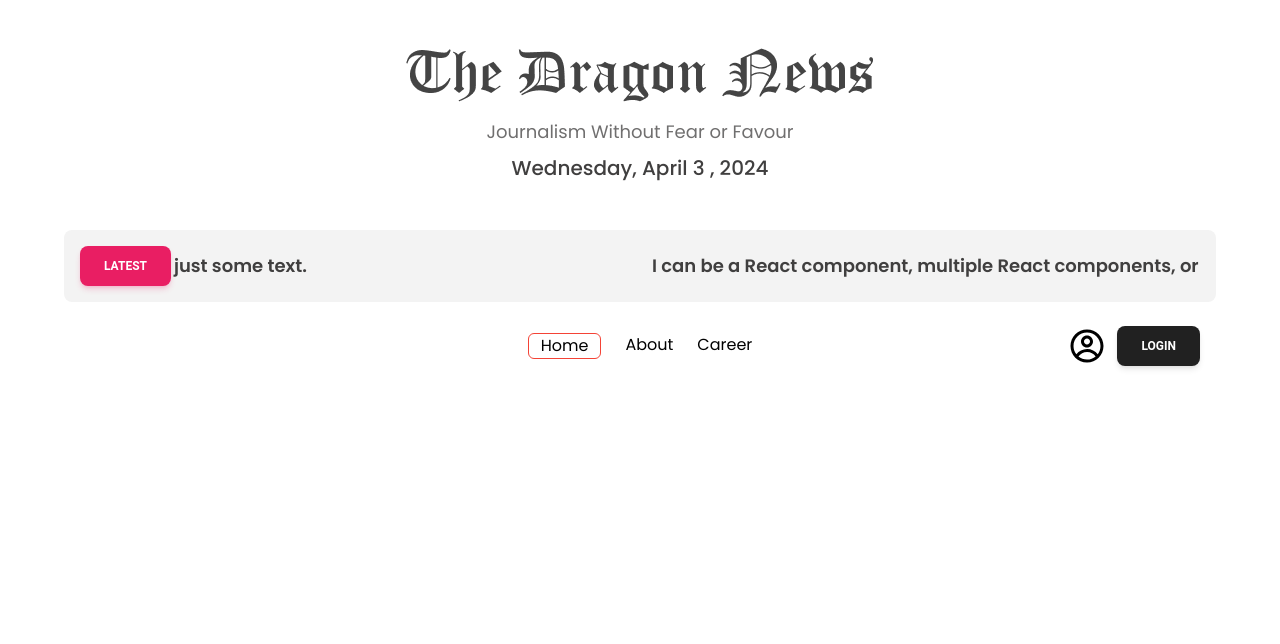
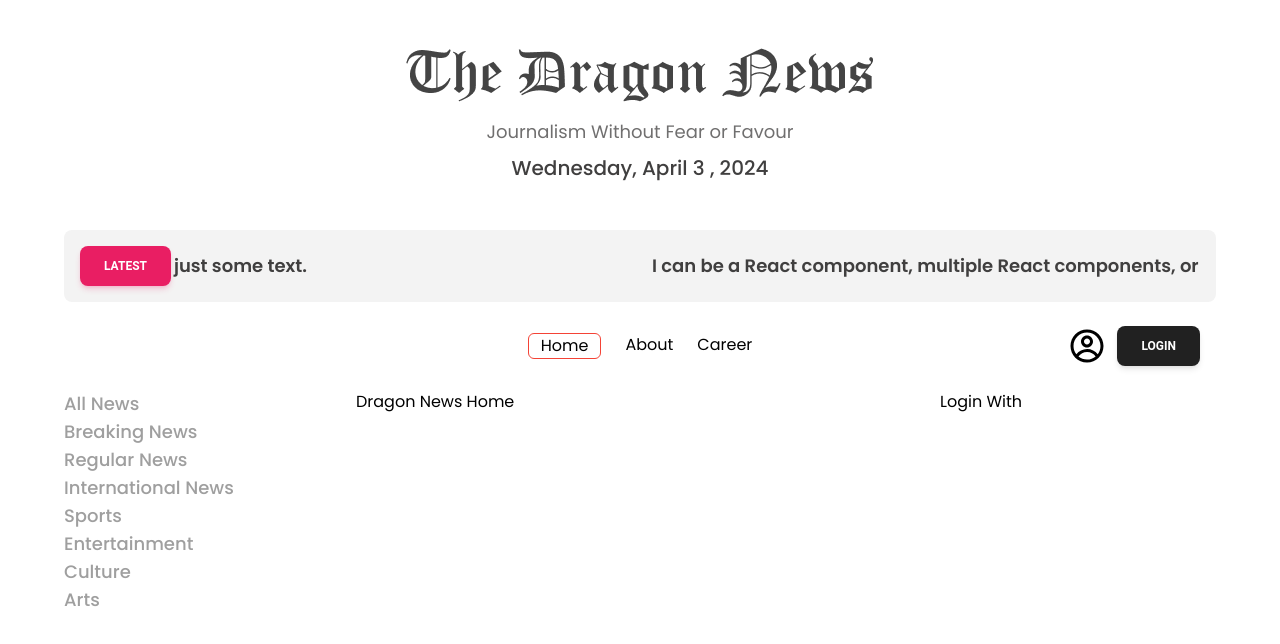
Before and after one commit to Asad9340/News-Wave, a React (Vite) app: page / in a window 1280 px wide. Shown: the top 644 px of the page. Built offline with nearby package versions, Linux system fonts and the light colour scheme.

Commit message:
added left side in the main section

```diff
--- /dev/null
+++ b/src/Hooks/useCategories.jsx
@@ -0,0 +1,15 @@
+import { useEffect, useState } from "react"
+
+function useCategories() {
+  const [categories, setCategories] = useState([])
+  useEffect(() => {
+    (async() => {
+      const res = await fetch('./categories.json')
+      const data = await res.json();
+      setCategories(data);
+    })()
+  },[])
+  return categories;
+}
+
+export default useCategories
--- a/src/Pages/Home/Home.jsx
+++ b/src/Pages/Home/Home.jsx
@@ -1,13 +1,15 @@
 import BreakingNews from "../../components/BreakingNews"
 import Navbar from "../../components/Navbar"
 import TopBar from "../../components/TopBar"
+import MainSection from "./MainSection/MainSection"
 
 function Home() {
   return (
     <div>
       <TopBar />
       <BreakingNews />
-      <Navbar/>
+      <Navbar />
+      <MainSection/>
     </div>
   )
 }
--- /dev/null
+++ b/src/Pages/Home/MainSection/LeftSection.jsx
@@ -0,0 +1,22 @@
+import { NavLink } from 'react-router-dom';
+import useCategories from '../../../Hooks/useCategories';
+
+function LeftSection() {
+  const categories = useCategories();
+  console.log(categories);
+  return (
+    <div>
+      {categories.map(category => (
+        <div key={category.id} className="text-lg font-medium text-[#9F9F9F]">
+          <NavLink
+            // className={({ isActive }) => (isActive ? 'py-4 bg-[#E7E7E7]' : 'bg-[#fff]')}
+          >
+            {category.name}
+          </NavLink>
+        </div>
+      ))}
+    </div>
+  );
+}
+
+export default LeftSection;
--- /dev/null
+++ b/src/Pages/Home/MainSection/MainSection.jsx
@@ -0,0 +1,21 @@
+import LeftSection from "./LeftSection"
+import MiddleSection from "./MiddleSection"
+import RightSection from "./RightSection"
+
+function MainSection() {
+  return (
+    <div className="grid gap-4 grid-cols-4 my-6">
+      <div>
+      <LeftSection />
+      </div>
+      <div className="col-span-2">
+      <MiddleSection  />
+      </div>
+      <div>
+      <RightSection/>
+      </div>
+    </div>
+  )
+}
+
+export default MainSection
--- /dev/null
+++ b/src/Pages/Home/MainSection/MiddleSection.jsx
@@ -0,0 +1,10 @@
+
+function MiddleSection() {
+  return (
+    <div>
+      <h2>Dragon News Home</h2>
+    </div>
+  );
+}
+
+export default MiddleSection
--- /dev/null
+++ b/src/Pages/Home/MainSection/RightSection.jsx
@@ -0,0 +1,13 @@
+
+function RightSection() {
+  return (
+    <div>
+      <h2>Login With</h2>
+      <div>
+
+      </div>
+    </div>
+  )
+}
+
+export default RightSection
--- a/src/components/BreakingNews.jsx
+++ b/src/components/BreakingNews.jsx
@@ -7,12 +7,12 @@ function BreakingNews() {
       <Button size="md" color="pink">
         Latest
       </Button>
-      <p className="text-lg text-[#403F3F] font-semibold">
+      <div className="text-lg text-[#403F3F] font-semibold">
         <Marquee speed={100}>
           I can be a React component, multiple React components, or just some
           text.
         </Marquee>
-      </p>
+      </div>
     </div>
   );
 }
```
Also changed, not shown: public/categories.json (renamed from public/data/categories.json), public/news.json (renamed from public/data/news.json).
